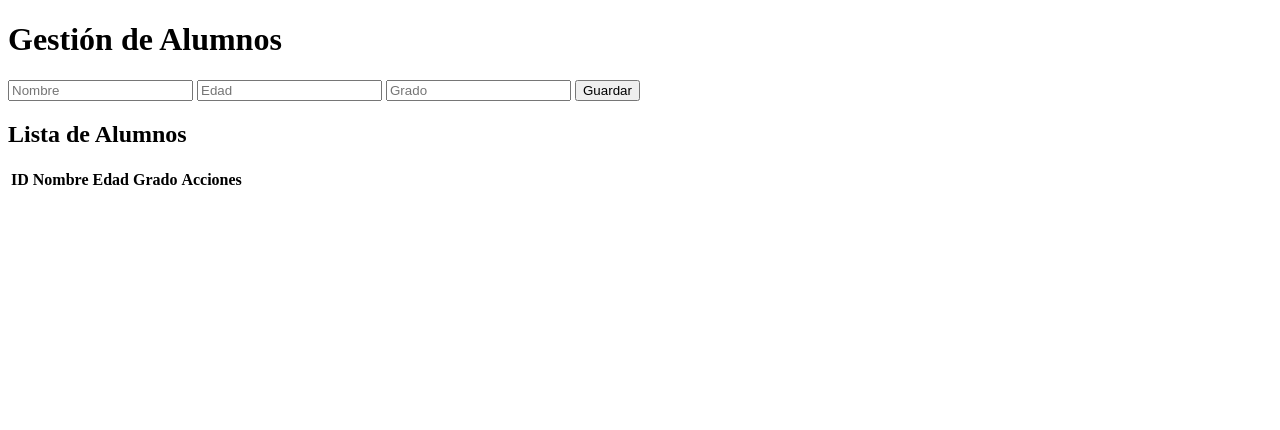
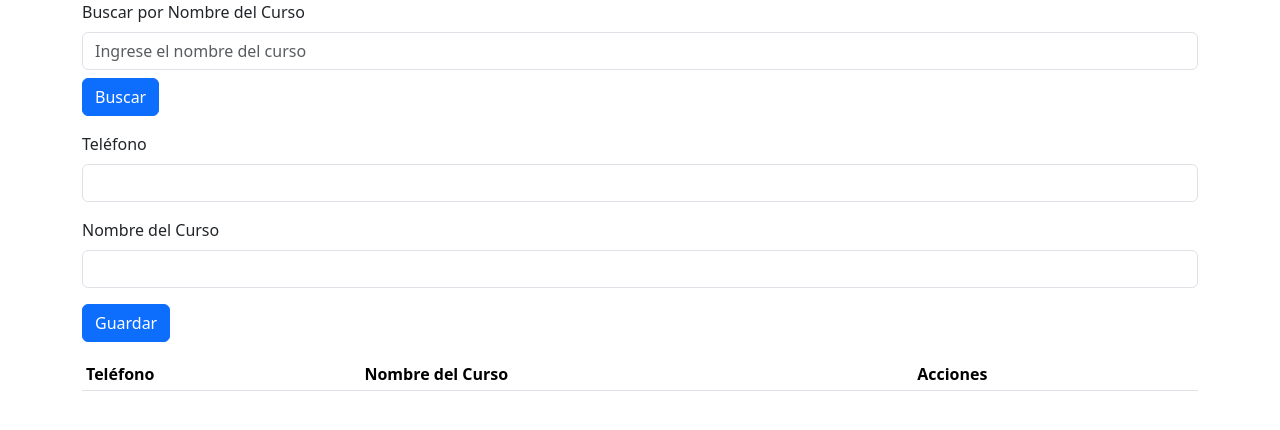
Before and after one commit to rkive250/flask7a, a Flask app: template templates/app.html in a window 1280 px wide. Shown: the top 430 px of the page. Run offline with Flask 3, Linux system fonts and the light colour scheme; the template is opened without the code that fills it, so the values that code supplies are empty.

Commit message:
Update app.html

```diff
--- a/templates/app.html
+++ b/templates/app.html
@@ -3,86 +3,111 @@
 <head>
     <meta charset="UTF-8">
     <meta name="viewport" content="width=device-width, initial-scale=1.0">
-    <title>Gestión de Alumnos</title>
-    <script src="https://code.jquery.com/jquery-3.6.0.min.js"></script>
+    <link href="https://cdn.jsdelivr.net/npm/bootstrap@5.3.3/dist/css/bootstrap.min.css" rel="stylesheet">
+    <script src="https://code.jquery.com/jquery-3.7.1.min.js"></script>
+    <title>App CRUD</title>
 </head>
 <body>
-    <h1>Gestión de Alumnos</h1>
+    <div class="container">
+        <!-- Barra de búsqueda -->
+        <div class="mb-3">
+            <label for="buscarNombre" class="form-label">Buscar por Nombre del Curso</label>
+            <input type="text" class="form-control" id="buscarNombre" placeholder="Ingrese el nombre del curso">
+            <button class="btn btn-primary mt-2" id="btnBuscar">Buscar</button>
+        </div>
 
-    <form id="formulario">
-        <input type="hidden" id="id" name="id">
-        <input type="text" id="nombre" name="nombre" placeholder="Nombre" required>
-        <input type="number" id="edad" name="edad" placeholder="Edad" required>
-        <input type="text" id="grado" name="grado" placeholder="Grado" required>
-        <button type="submit">Guardar</button>
+        <!-- Formulario para agregar o actualizar un registro -->
+        <form id="formGuardar" class="mb-3">
+            <input type="hidden" id="idCurso" name="id" value=""> <!-- Campo oculto para almacenar el id del curso (cuando se edita) -->
+            <div class="mb-3">
+                <label for="telefono" class="form-label">Teléfono</label>
+                <input type="text" class="form-control" id="telefono" name="tel" required>
+            </div>
+            <div class="mb-3">
+                <label for="nombreCurso" class="form-label">Nombre del Curso</label>
+                <input type="text" class="form-control" id="nombreCurso" name="ncurso" required>
+            </div>
+            <button type="submit" class="btn btn-primary">Guardar</button>
+            <button type="button" id="cancelarEdicion" class="btn btn-secondary d-none">Cancelar</button>
         </form>
 
-    <h2>Lista de Alumnos</h2>
-    <table id="tabla-alumnos">
+        <!-- Tabla para mostrar los registros -->
+        <table class="table table-sm">
             <thead>
                 <tr>
-                <th>ID</th>
-                <th>Nombre</th>
-                <th>Edad</th>
-                <th>Grado</th>
+                    <th>Teléfono</th>
+                    <th>Nombre del Curso</th>
                     <th>Acciones</th>
                 </tr>
             </thead>
-        <tbody></tbody>
+            <tbody id="tbodyLog"></tbody>
         </table>
+    </div>
+
+    <script src="https://cdn.jsdelivr.net/npm/bootstrap@5.3.3/dist/js/bootstrap.bundle.min.js"></script>
 
     <script>
-        $(document).ready(function () {
-            buscar();  // Cargar registros al inicio
+        // Función para buscar y mostrar los registros (con o sin filtro)
+        function buscar(nombreCurso = "") {
+            $.get("/buscar", { ncurso: nombreCurso }, function (respuesta) {
+                $("#tbodyLog").html("");  // Limpia la tabla
 
-            // Manejar el envío del formulario
-            $("#formulario").on("submit", function (e) {
-                e.preventDefault();  // Evitar el comportamiento por defecto del formulario
-                const id = $("#id").val();
-                if (id) {
-                    // Si hay un ID, actualizar el registro
-                    $.post("/alumnos/editar", $(this).serialize(), function (respuesta) {
-                        alert(respuesta);
-                        buscar();  // Refrescar la tabla
-                        $("#formulario")[0].reset();  // Limpiar el formulario
-                    });
-                } else {
-                    // Si no hay ID, insertar un nuevo registro
-                    $.post("/alumnos/insertar", $(this).serialize(), function (respuesta) {
-                        alert(respuesta);
-                        buscar();  // Refrescar la tabla
-                        $("#formulario")[0].reset();  // Limpiar el formulario
-                    });
+                var registros = respuesta.data;
+
+                for (var x in registros) {
+                    var registro = registros[x];
+
+                    $("#tbodyLog").append(`<tr>
+                        <td>${registro[1]}</td>
+                        <td>${registro[2]}</td>
+                        <td>
+                            <button class="btn btn-sm btn-warning editar" data-id="${registro[0]}" data-tel="${registro[1]}" data-ncurso="${registro[2]}">Editar</button>
+                            <button class="btn btn-sm btn-danger eliminar" data-id="${registro[0]}">Eliminar</button>
+                        </td>
+                    </tr>`);
                 }
-            });
+
+                // Asigna eventos a los botones de editar y eliminar
+                $(".editar").click(function() {
+                    var id = $(this).data("id");
+                    var tel = $(this).data("tel");
+                    var ncurso = $(this).data("ncurso");
+
+                    $("#idCurso").val(id);
+                    $("#telefono").val(tel);
+                    $("#nombreCurso").val(ncurso);
+                    $("#formGuardar button[type=submit]").text("Actualizar");
+                    $("#cancelarEdicion").removeClass("d-none");
                 });
 
-        // Función para buscar y mostrar los registros
-        function buscar() {
-            $.get("/alumnos", function (data) {
-                const filas = data.data.map(function (alumno) {
-                    return `<tr>
-                        <td>${alumno[0]}</td>
-                        <td>${alumno[1]}</td>
-                        <td>${alumno[2]}</td>
-                        <td>${alumno[3]}</td>
-                        <td>
-                            <button onclick="editar(${alumno[0]}, '${alumno[1]}', ${alumno[2]}, '${alumno[3]}')">Editar</button>
-                            <button onclick="eliminar(${alumno[0]})">Eliminar</button>
-                        </td>
-                    </tr>`;
-                }).join("");
-                $("#tabla-alumnos tbody").html(filas);
+                $(".eliminar").click(function() {
+                    var id = $(this).data("id");
+                    eliminar(id);
+                });
             });
         }
 
-        // Función para editar un registro
-        function editar(id, nombre, edad, grado) {
-            $("#id").val(id);
-            $("#nombre").val(nombre);
-            $("#edad").val(edad);
-            $("#grado").val(grado);
-        }
+        // Evento del botón buscar
+        $("#btnBuscar").click(function() {
+            var nombreCurso = $("#buscarNombre").val();
+            buscar(nombreCurso);  // Llama la función con el nombre del curso a buscar
+        });
+
+        buscar();  // Cargar todos los registros al inicio
+
+        // Función para enviar el formulario (crear o actualizar)
+        $("#formGuardar").on("submit", function (e) {
+            e.preventDefault();  // Evita el envío tradicional del formulario
+
+            var formData = $(this).serialize();  // Serializa los datos del formulario
+            var action = $("#idCurso").val() ? "/alumnos/actualizar" : "/alumnos/guardar";  // Cambia la acción según si es actualizar o guardar
+
+            $.post(action, formData, function (respuesta) {
+                alert(respuesta);  // Opcional: muestra la respuesta del servidor
+                buscar();  // Refresca la tabla
+                limpiarFormulario();
+            });
+        });
 
         // Función para eliminar un registro
         function eliminar(id) {
@@ -90,11 +115,23 @@
                 $.post("/alumnos/eliminar", { id: id }, function (respuesta) {
                     alert(respuesta);  // Muestra la respuesta del servidor
                     buscar();  // Refresca la tabla
-                }).fail(function (jqXHR, textStatus, errorThrown) {
-                    alert("Error al eliminar el registro: " + errorThrown);  // Manejo de errores
                 });
             }
         }
+
+        // Función para limpiar el formulario después de guardar o cancelar la edición
+        function limpiarFormulario() {
+            $("#idCurso").val("");
+            $("#telefono").val("");
+            $("#nombreCurso").val("");
+            $("#formGuardar button[type=submit]").text("Guardar");
+            $("#cancelarEdicion").addClass("d-none");
+        }
+
+        // Botón de cancelar edición
+        $("#cancelarEdicion").click(function() {
+            limpiarFormulario();
+        });
     </script>
 </body>
 </html>
```
Lines whose indentation alone changed are shown as unchanged.
